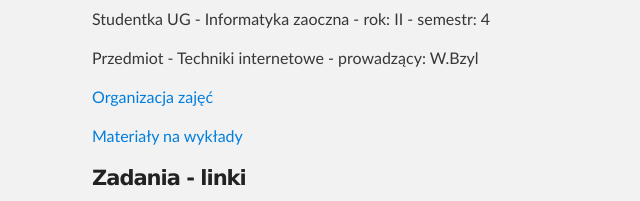
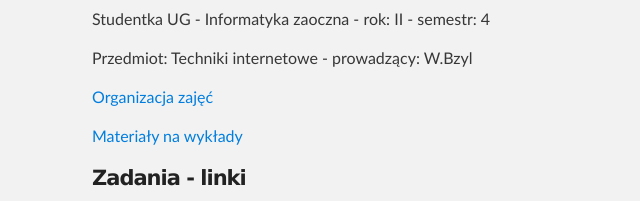
Before and after one commit to apastuszka/wizytowka, a plain HTML site: page index.html in a window 1280 px wide. Shown: the part 295-496 px from the top of the page, 228-868 px from the left. Drawn offline with Linux system fonts and the light colour scheme.

Commit message:
zmiany w index.html
małe zmiany

```diff
--- a/index.html
+++ b/index.html
@@ -33,7 +33,7 @@
       <section id="main_content" class="inner">
 		<h4>Podstawowe informacje</h4>
         <p>Studentka UG - Informatyka zaoczna - rok: II - semestr: 4</p>
-		<p>Przedmiot - Techniki internetowe - prowadzący: W.Bzyl</p>
+		<p>Przedmiot: Techniki internetowe - prowadzący: W.Bzyl</p>
 		<p><a href="https://github.com/h5c3j/ti">Organizacja zajęć</a></p>
 		<p><a href="http://wbzyl.inf.ug.edu.pl/hcj/">Materiały na wykłady</a></p>
 		<h4>Zadania - linki</h4>
```
Also changed, not shown: sasanka.gif (added), sasanka.jpg (added).
